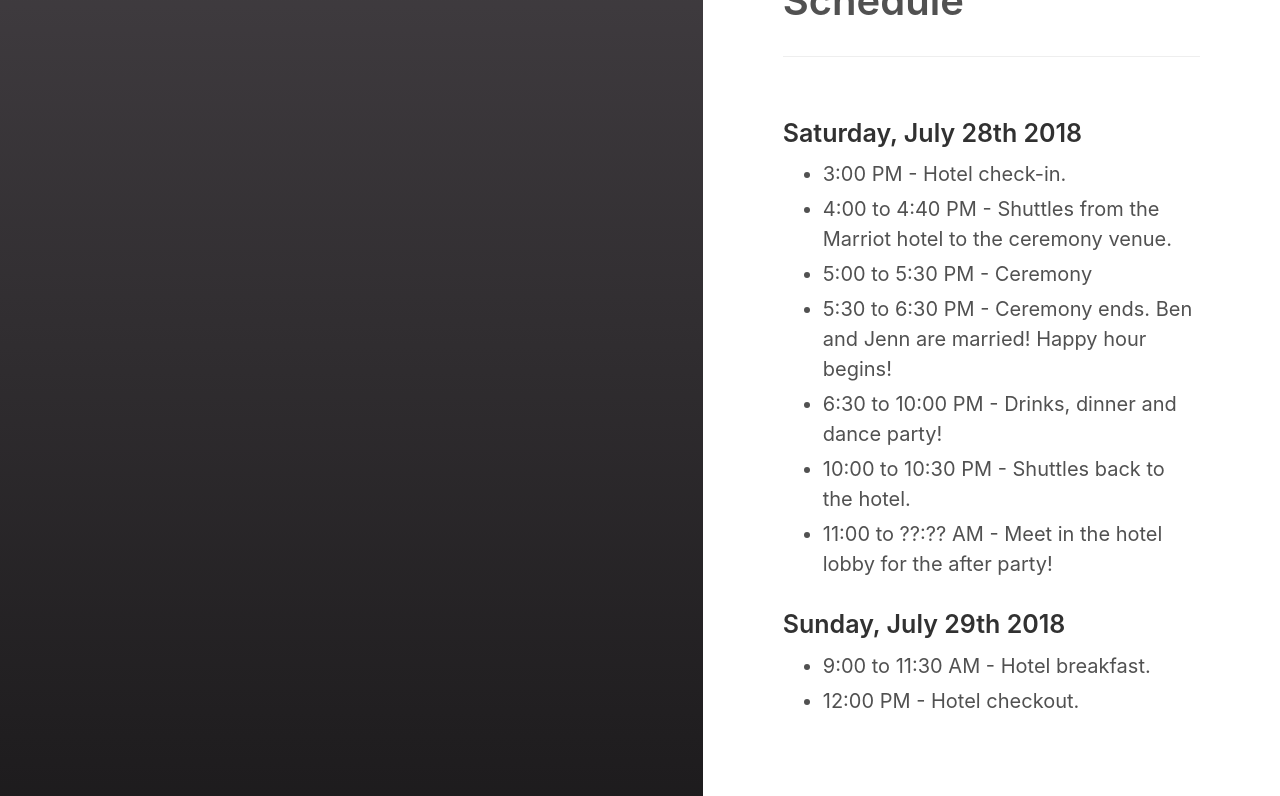
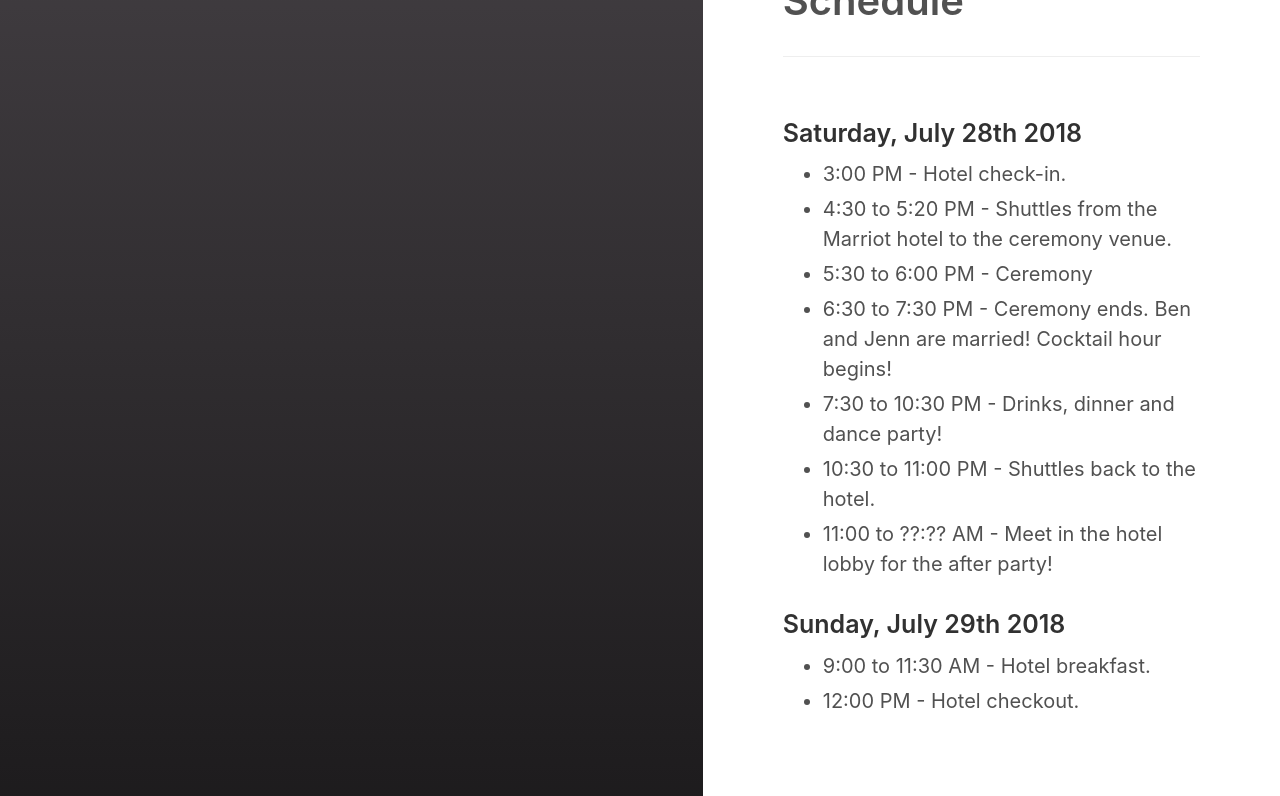
Before and after one commit to TheRealBenForce/thefutureforces.com, a Jekyll site: the page built from category/schedule.md, in a window 1280 px wide, cut to the strip 104-900 px from the top of the page. Built offline with Jekyll 4.4.1, drawn with Linux system fonts in a browser that asks for light colours.

Commit message:
Update schedule.md

```diff
--- a/category/schedule.md
+++ b/category/schedule.md
@@ -6,11 +6,11 @@ sidebar_link: true
 
 ### Saturday, July 28th 2018
 * 3:00 PM - Hotel check-in.
-* 4:00 to 4:40 PM - Shuttles from the Marriot hotel to the ceremony venue.
-* 5:00 to 5:30 PM - Ceremony
-* 5:30 to 6:30 PM - Ceremony ends. Ben and Jenn are married! Happy hour begins!
-* 6:30 to 10:00 PM - Drinks, dinner and dance party!
-* 10:00 to 10:30 PM - Shuttles back to the hotel.
+* 4:30 to 5:20 PM - Shuttles from the Marriot hotel to the ceremony venue.
+* 5:30 to 6:00 PM - Ceremony
+* 6:30 to 7:30 PM - Ceremony ends. Ben and Jenn are married! Cocktail hour begins!
+* 7:30 to 10:30 PM - Drinks, dinner and dance party!
+* 10:30 to 11:00 PM - Shuttles back to the hotel.
 * 11:00 to ??:?? AM - Meet in the hotel lobby for the after party!
 
 ### Sunday, July 29th 2018
```
